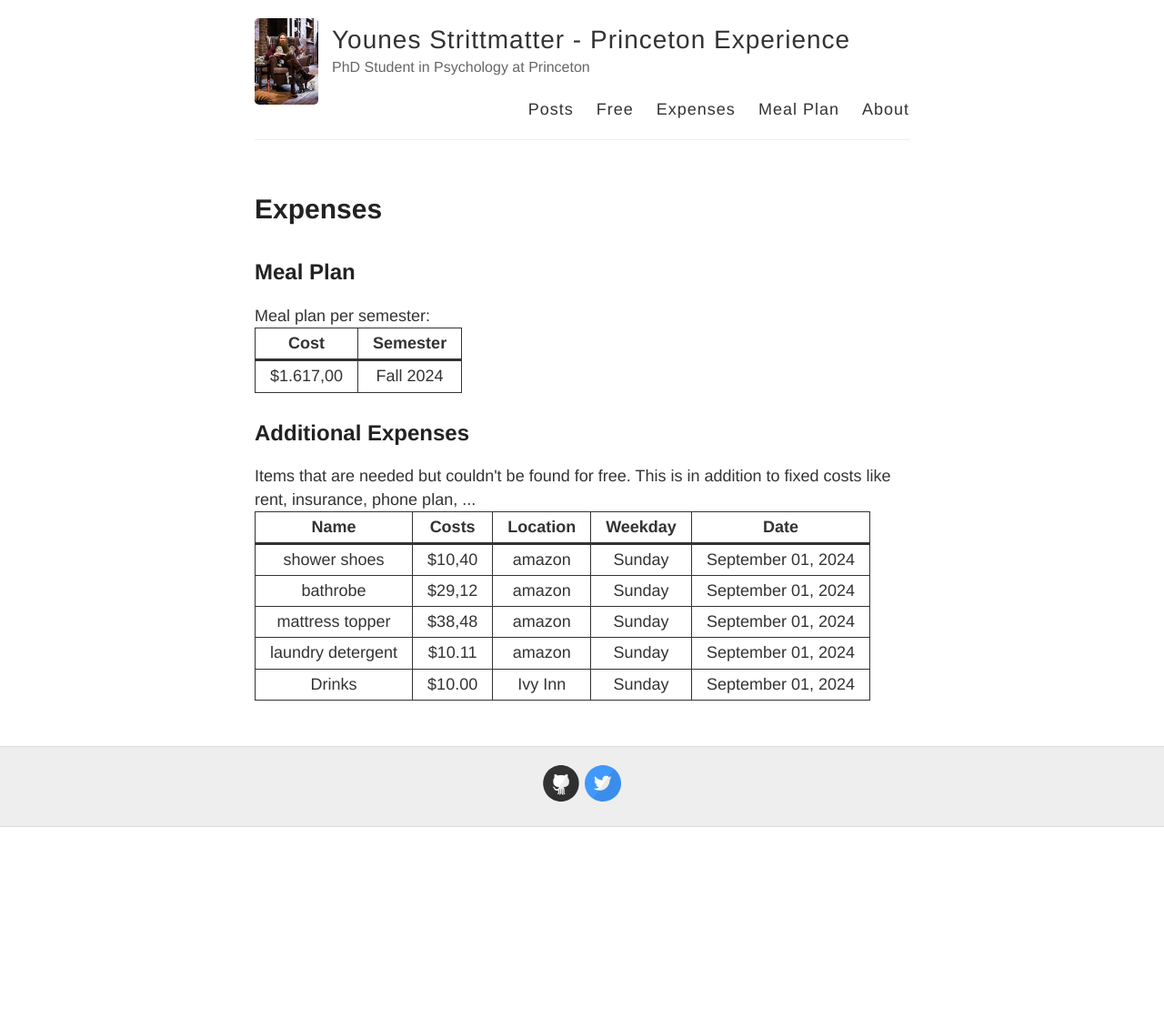
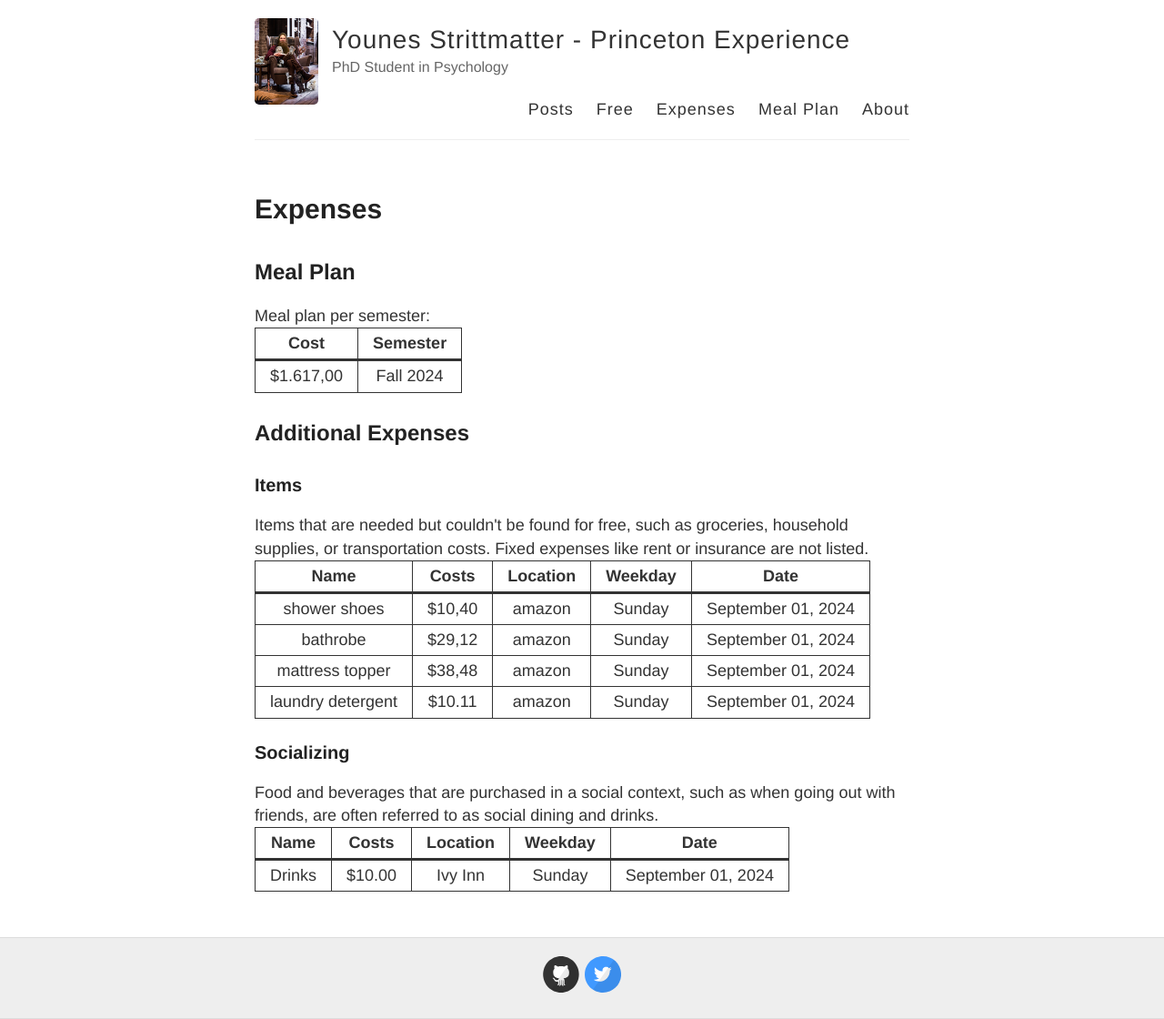
Before and after one commit to younesStrittmatter/princeton-experiment, a Jekyll site: the page built from expenses.html, in a window 1280 px wide. Shown: the whole page at 91% size. Built offline with Jekyll 4.4.1, drawn with Linux system fonts in a browser that asks for light colours; before the commit the page ends 909 px from its top, so only the background shows below that.

Commit message:
initial commit

```diff
--- a/_config.yml
+++ b/_config.yml
@@ -6,7 +6,7 @@
 name: Younes Strittmatter - Princeton Experience
 
 # Short bio or description (displayed in the header)
-description: PhD Student in Psychology at Princeton
+description: PhD Student in Psychology
 
 # URL of your avatar or profile pic (you could use your GitHub profile pic)
 avatar: https://raw.githubusercontent.com/younesStrittmatter/princeton-experiment/master/images/avatar.png
--- a/_data/additional-expenses.yml
+++ b/_data/additional-expenses.yml
@@ -14,7 +14,3 @@
   location: amazon
   cost: $10.11
   date: 2024-09-01
-- name: Drinks
-  location: Ivy Inn
-  cost: $10.00
-  date: 2024-09-01
--- /dev/null
+++ b/_data/socializing.yml
@@ -0,0 +1,4 @@
+- name: Drinks
+  location: Ivy Inn
+  cost: $10.00
+  date: 2024-09-01
--- a/expenses.html
+++ b/expenses.html
@@ -20,7 +20,8 @@ Meal plan per semester:
 </table>
 
 <h2>Additional Expenses</h2>
-Items that are needed but couldn't be found for free. This is in addition to fixed costs like rent, insurance, phone plan, ...
+<h3>Items</h3>
+Items that are needed but couldn't be found for free, such as groceries, household supplies, or transportation costs. Fixed expenses like rent or insurance are not listed.
 <table class="free-list">
     <tr>
         <th>Name</th>
@@ -40,3 +41,25 @@ Items that are needed but couldn't be found for free. This is in addition to fix
     </tr>
     {% endfor %}
 </table>
+
+<h3>Socializing</h3>
+Food and beverages that are purchased in a social context, such as when going out with friends, are often referred to as social dining and drinks.
+<table class="free-list">
+    <tr>
+        <th>Name</th>
+        <th>Costs</th>
+        <th>Location</th>
+        <th>Weekday</th>
+        <th>Date</th>
+
+    </tr>
+    {% for item in site.data.socializing %}
+    <tr>
+        <td>{{ item.name }}</td>
+        <td>{{ item.cost }}</td>
+        <td>{{ item.location }}</td>
+        <td>{{ item.date | date: "%A" }}</td>
+        <td>{{ item.date | date: "%B %d, %Y" }}</td>
+    </tr>
+    {% endfor %}
+</table>
```
